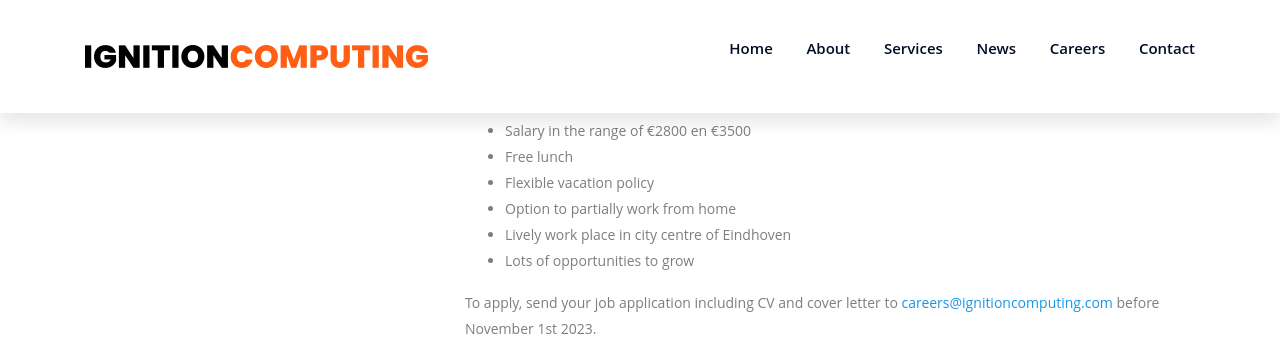
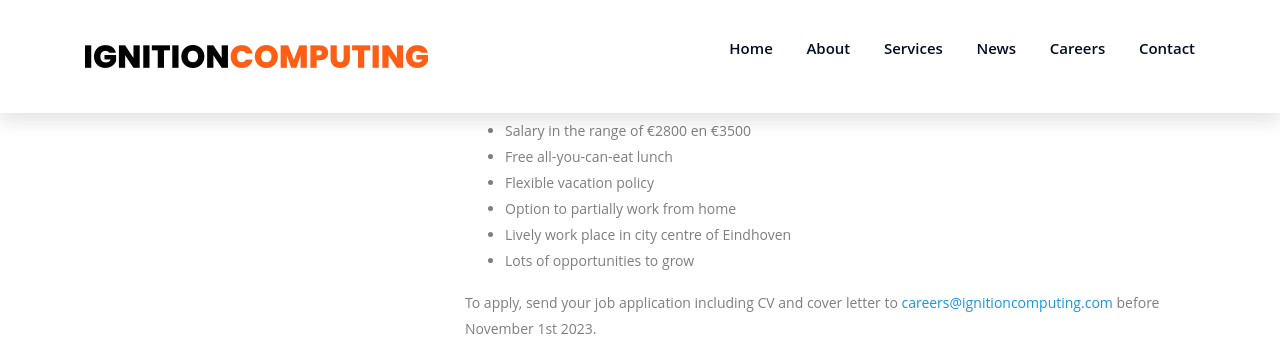
Before and after one commit to koenstrien/ignitioncomputing, a Jekyll site: the page built from _posts/careers/2023-09-12-Ruby-On-Rails-Developer.md, in a window 1280 px wide and 900 px high, scrolled down 1720 px. Shown: the top 341 px of the window. Built offline with Jekyll 4.4.1, drawn with Linux system fonts in a browser that asks for light colours.

Commit message:
changed lunch

```diff
--- a/_posts/careers/2023-09-12-Ruby-On-Rails-Developer.md
+++ b/_posts/careers/2023-09-12-Ruby-On-Rails-Developer.md
@@ -38,7 +38,7 @@ Some of the current running rails projects we have:
 ### What you get from us
 
 - Salary in the range of €2800 en €3500
-- Free lunch
+- Free all-you-can-eat lunch
 - Flexible vacation policy
 - Option to partially work from home
 - Lively work place in city centre of Eindhoven
```
